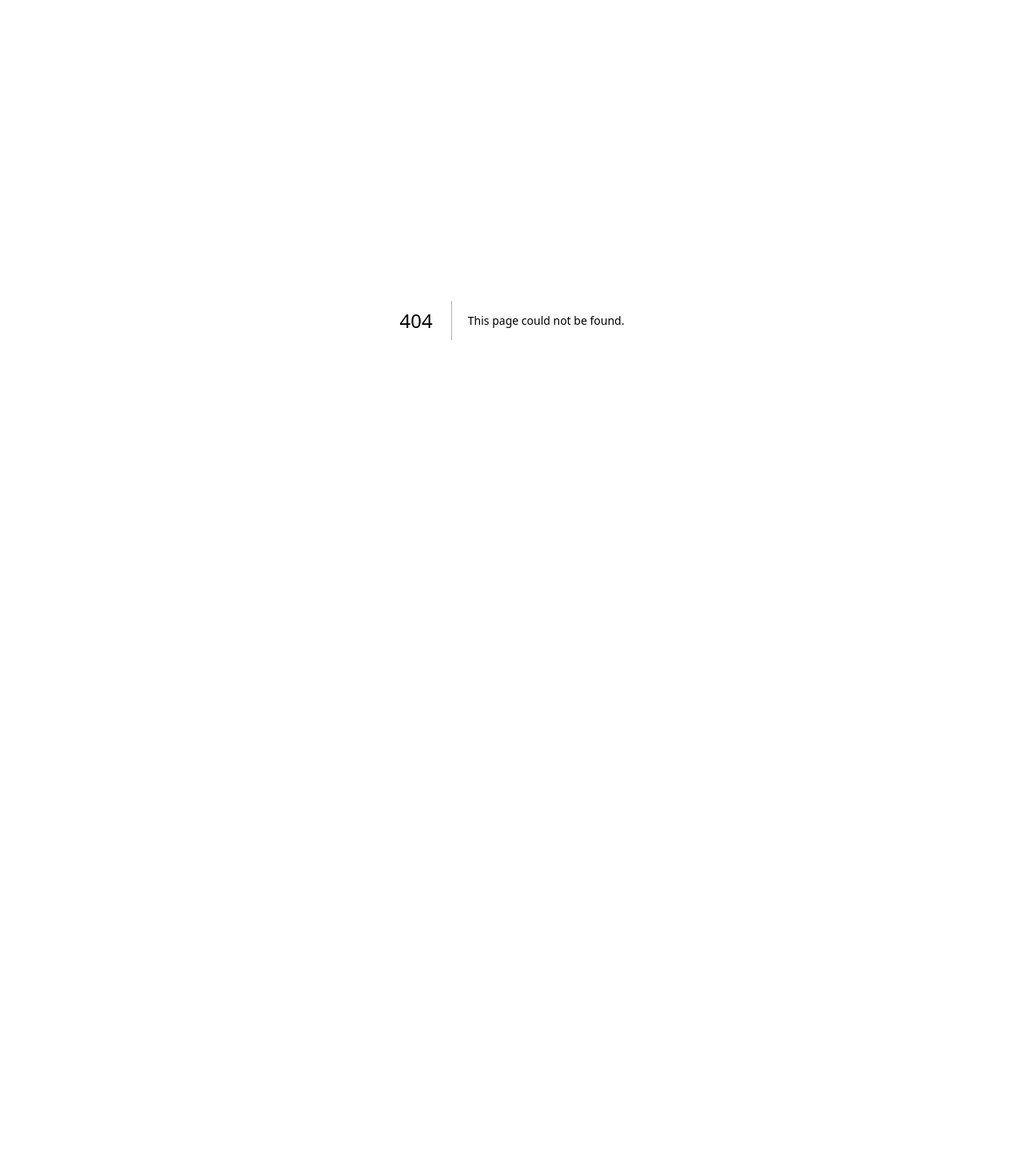
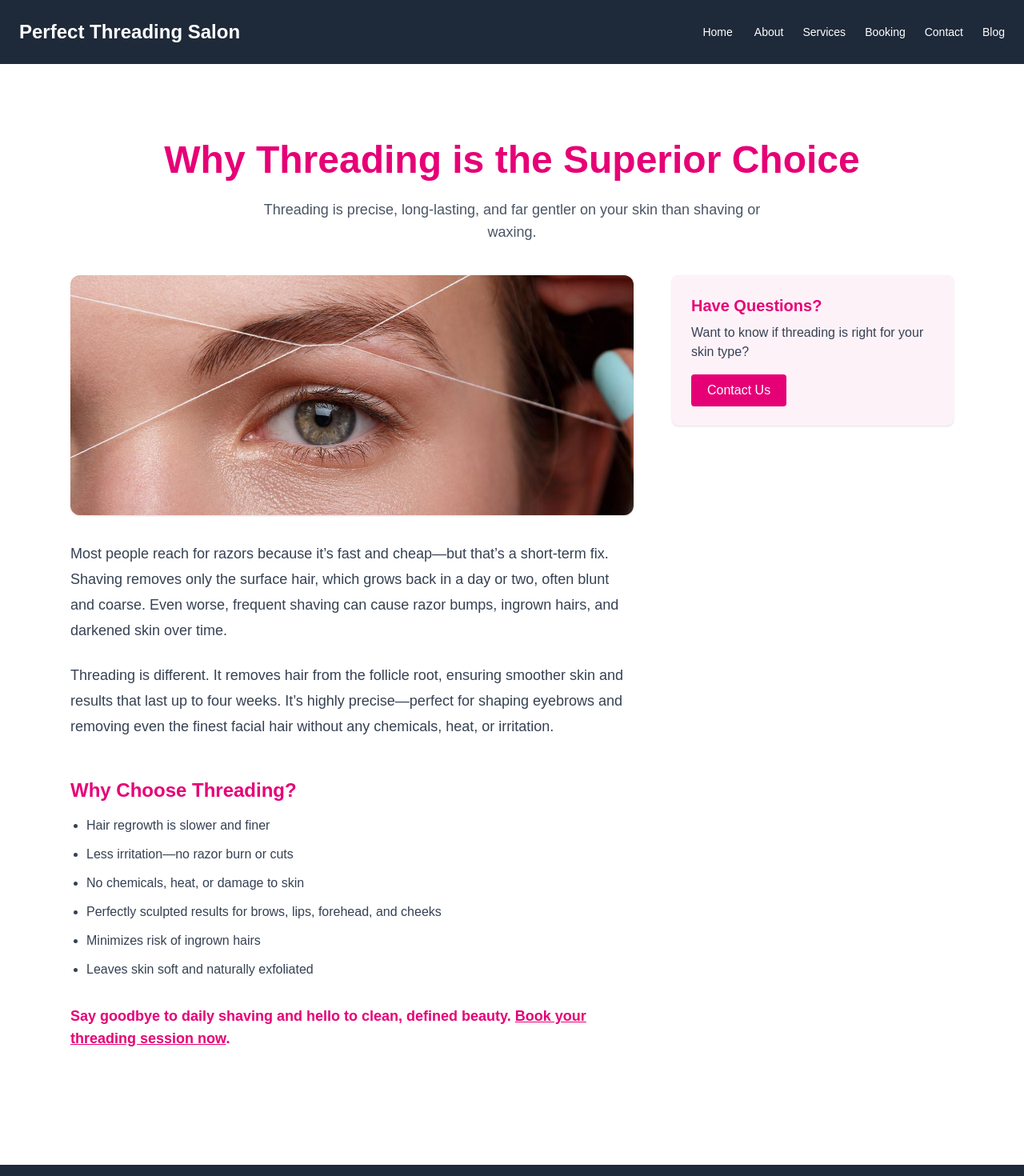
Before and after one commit to pvparekh/Perfect-Threading, a Next.js app: page /blog/threading-guide in a window 1280 px wide. Before the commit this address had no page. Shown: the top 1470 px of the page at 80% size. Before the commit the page ends 800 px from the top, so only its background shows below. Built offline with nearby package versions, Linux system fonts and the light colour scheme.

Commit message:
added threading and waxing blogs to blog page

```diff
--- /dev/null
+++ b/src/pages/blog/threading-guide.tsx
@@ -0,0 +1,71 @@
+import Layout from "../../components/Layout";
+import Image from "next/image";
+import Link from "next/link";
+
+export default function ThreadingGuide() {
+  return (
+    <Layout>
+      <section className="py-24 px-6 bg-white text-gray-800 max-w-6xl mx-auto">
+        <h1 className="text-5xl font-extrabold mb-6 text-center text-pink-600">
+          Why Threading is the Superior Choice
+        </h1>
+        <p className="text-lg text-gray-600 text-center max-w-2xl mx-auto mb-10">
+          Threading is precise, long-lasting, and far gentler on your skin than shaving or waxing.
+        </p>
+
+        <div className="grid md:grid-cols-[2fr_1fr] gap-12">
+          <div>
+            <div className="relative w-full h-[300px] mb-8 rounded-xl overflow-hidden shadow">
+              <Image
+                src="/images/threading.jpg"
+                alt="Eyebrow Threading"
+                layout="fill"
+                objectFit="cover"
+              />
+            </div>
+
+            <p className="text-lg leading-8 mb-6 text-gray-700">
+              Most people reach for razors because it’s fast and cheap—but that’s a short-term fix. Shaving removes only the surface hair, which grows back in a day or two, often blunt and coarse. Even worse, frequent shaving can cause razor bumps, ingrown hairs, and darkened skin over time.
+            </p>
+
+            <p className="text-lg leading-8 mb-6 text-gray-700">
+              Threading is different. It removes hair from the follicle root, ensuring smoother skin and results that last up to four weeks. It’s highly precise—perfect for shaping eyebrows and removing even the finest facial hair without any chemicals, heat, or irritation.
+            </p>
+
+            <h2 className="text-2xl font-bold text-pink-600 mb-4 mt-12">Why Choose Threading?</h2>
+            <ul className="list-disc space-y-3 text-gray-700 pl-5">
+              <li>Hair regrowth is slower and finer</li>
+              <li>Less irritation—no razor burn or cuts</li>
+              <li>No chemicals, heat, or damage to skin</li>
+              <li>Perfectly sculpted results for brows, lips, forehead, and cheeks</li>
+              <li>Minimizes risk of ingrown hairs</li>
+              <li>Leaves skin soft and naturally exfoliated</li>
+            </ul>
+
+            <p className="mt-8 font-semibold text-pink-600 text-lg">
+              Say goodbye to daily shaving and hello to clean, defined beauty.{" "}
+              <Link href="/booking" className="underline hover:text-pink-800">
+                Book your threading session now
+              </Link>.
+            </p>
+          </div>
+
+          <aside className="space-y-10">
+            <div className="bg-pink-50 p-6 rounded-lg shadow">
+              <h3 className="text-xl font-semibold text-pink-600 mb-2">Have Questions?</h3>
+              <p className="text-gray-700 mb-4">
+                Want to know if threading is right for your skin type?
+              </p>
+              <Link
+                href="/contact"
+                className="inline-block bg-pink-600 text-white px-5 py-2 rounded hover:bg-pink-700 transition"
+              >
+                Contact Us
+              </Link>
+            </div>
+          </aside>
+        </div>
+      </section>
+    </Layout>
+  );
+}
--- /dev/null
+++ b/src/pages/blog/waxing-guide.tsx
@@ -0,0 +1,71 @@
+import Layout from "../../components/Layout";
+import Image from "next/image";
+import Link from "next/link";
+
+export default function WaxingGuide() {
+  return (
+    <Layout>
+      <section className="py-24 px-6 bg-white text-gray-800 max-w-6xl mx-auto">
+        <h1 className="text-5xl font-extrabold mb-6 text-center text-pink-600">
+          The Truth About Waxing vs. Shaving
+        </h1>
+        <p className="text-lg text-gray-600 text-center max-w-2xl mx-auto mb-10">
+          Shaving may be fast, but waxing gives you smooth, radiant skin that lasts.
+        </p>
+
+        <div className="grid md:grid-cols-[2fr_1fr] gap-12">
+          <div>
+            <div className="relative w-full h-[300px] mb-8 rounded-xl overflow-hidden shadow">
+              <Image
+                src="/images/waxing.jpg"
+                alt="Waxing Treatment"
+                layout="fill"
+                objectFit="cover"
+              />
+            </div>
+
+            <p className="text-lg leading-8 mb-6 text-gray-700">
+              Shaving simply slices hair at the surface. Within 24–48 hours, you're already feeling stubble, and worse—risking razor bumps, ingrown hairs, and skin darkening over time. Waxing removes the entire hair from the root, giving you a clean finish that lasts 3–6 weeks.
+            </p>
+
+            <p className="text-lg leading-8 mb-6 text-gray-700">
+              Regular waxing actually weakens the hair follicle, causing hair to grow back finer and sparser. Plus, exfoliating dead skin in the process reveals softer, smoother skin instantly. You’ll feel the difference—and others will notice too.
+            </p>
+
+            <h2 className="text-2xl font-bold text-pink-600 mb-4 mt-12">Why Waxing Wins</h2>
+            <ul className="list-disc space-y-3 text-gray-700 pl-5">
+              <li>Removes hair from the root for longer-lasting smoothness</li>
+              <li>Reduces chances of ingrown hairs and shaving irritation</li>
+              <li>Exfoliates dead skin for a glowier, even-toned look</li>
+              <li>Slows hair regrowth over time</li>
+              <li>Leaves skin soft and touchable</li>
+              <li>No nicks, cuts, or razor burn</li>
+            </ul>
+
+            <p className="mt-8 font-semibold text-pink-600 text-lg">
+              Experience the glow of freshly waxed skin.{" "}
+              <Link href="/booking" className="underline hover:text-pink-800">
+                Book your waxing appointment today
+              </Link>.
+            </p>
+          </div>
+
+          <aside className="space-y-10">
+            <div className="bg-pink-50 p-6 rounded-lg shadow">
+              <h3 className="text-xl font-semibold text-pink-600 mb-2">Need Help?</h3>
+              <p className="text-gray-700 mb-4">
+                Curious if waxing is right for you or first-time nervous? We’re here for you.
+              </p>
+              <Link
+                href="/contact"
+                className="inline-block bg-pink-600 text-white px-5 py-2 rounded hover:bg-pink-700 transition"
+              >
+                Contact Us
+              </Link>
+            </div>
+          </aside>
+        </div>
+      </section>
+    </Layout>
+  );
+}
```
